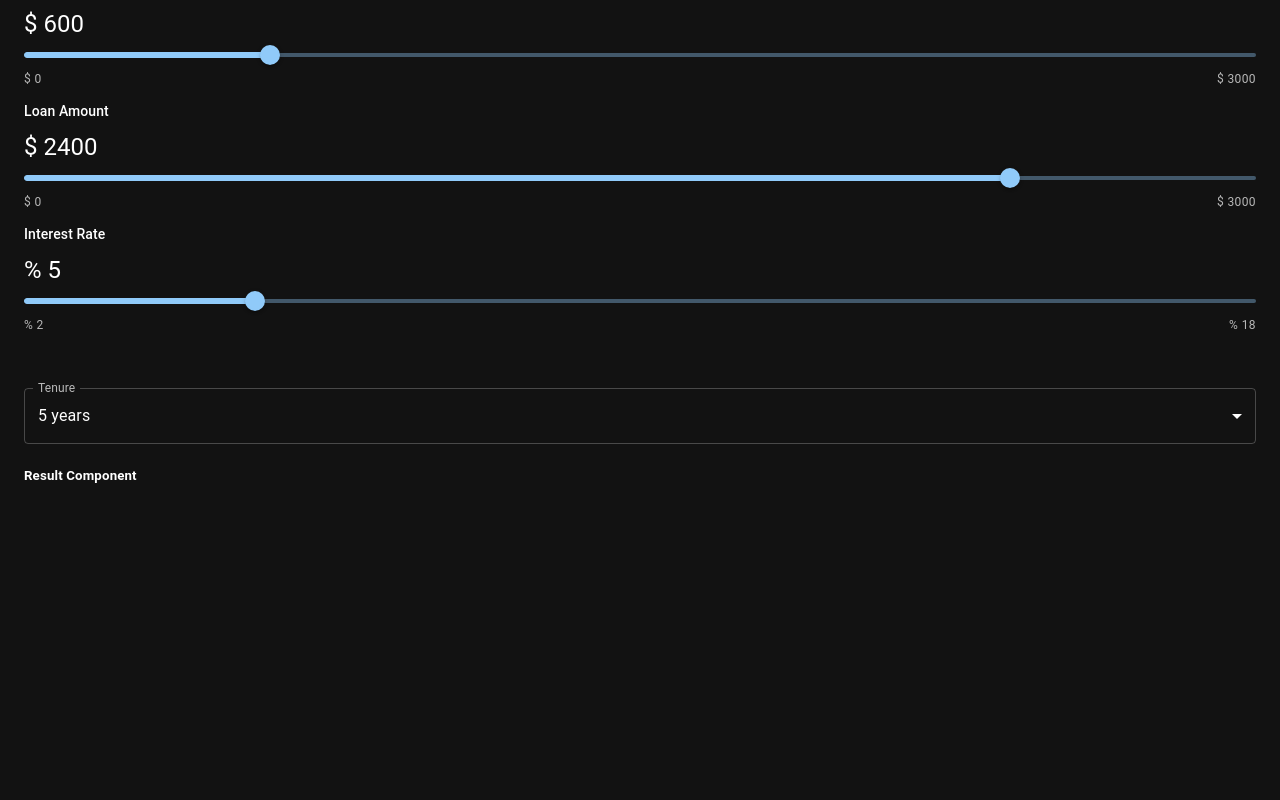
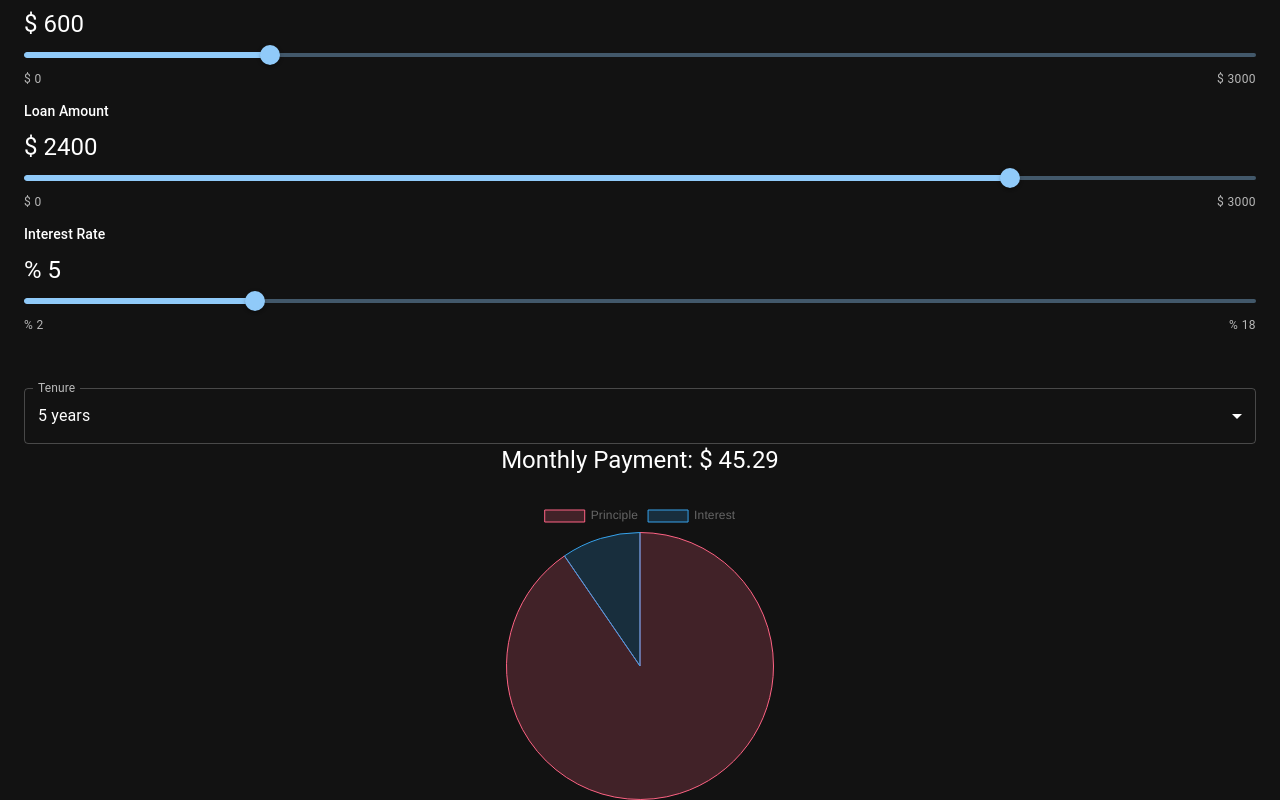
Before and after one commit to Prakash-Ravichandran/Mortgage_Calculator, a React (Create React App) app: page / in a window 1280 px wide. Shown: the part 252-1052 px from the top of the page. Before the commit the page ends 800 px from the top, so only its background shows below. Built offline with nearby package versions, Linux system fonts and the light colour scheme.

Commit message:
build: Result component was built

```diff
--- a/src/App.js
+++ b/src/App.js
@@ -29,7 +29,7 @@ function App() {
           </Grid>
         </Grid>
         <Grid item xs={12} md={6}>
-          <Result />
+          <Result data={data} />
         </Grid>
       </Container>
     </div>
--- a/src/Components/Result.js
+++ b/src/Components/Result.js
@@ -1,9 +1,50 @@
 import React from "react";
+import { Stack, Typography } from "@mui/material";
+import { Chart as ChartJs, ArcElement, Tooltip, Legend } from "chart.js";
+import { Pie } from "react-chartjs-2";
 
-export default function Result() {
+ChartJs.register(ArcElement, Tooltip, Legend);
+
+const Result = ({ data }) => {
+  const { homeValue, loanAmount, loanTerm, interestRate } = data;
+
+  const totalLoanMonths = loanTerm * 12;
+  const interestPerMonth = interestRate / 100 / 12;
+  const monthlyPayment =
+    (loanAmount *
+      interestPerMonth *
+      (1 + interestPerMonth) ** totalLoanMonths) /
+    ((1 + interestPerMonth) ** totalLoanMonths - 1);
+
+  const totalInterestGenerated = monthlyPayment * totalLoanMonths - loanAmount;
+
+  const pieChartData = {
+    labels: ["Principle", "Interest"],
+    datasets: [
+      {
+        label: "Ratio of Principle and Interest",
+        data: [homeValue, totalInterestGenerated],
+        backgroundColor: ["rgba(255,99,132,0.2)", "rgba(54,162,235,0.2)"],
+        borderColor: ["rgba(255,99,132,1)", "rgba(54, 162, 235, 1)"],
+        borderWidth: 1,
+      },
+    ],
+  };
+
   return (
     <>
-      <h5>Result Component</h5>
+      <Stack gap={3}>
+        <Typography textAlign="center" variant="h5">
+          Monthly Payment: $ {monthlyPayment.toFixed(2)}
+        </Typography>
+        <Stack direction="row" justifyContent="center">
+          <div>
+            <Pie data={pieChartData} />
+          </div>
+        </Stack>
+      </Stack>
     </>
   );
-}
+};
+
+export default Result;
```
